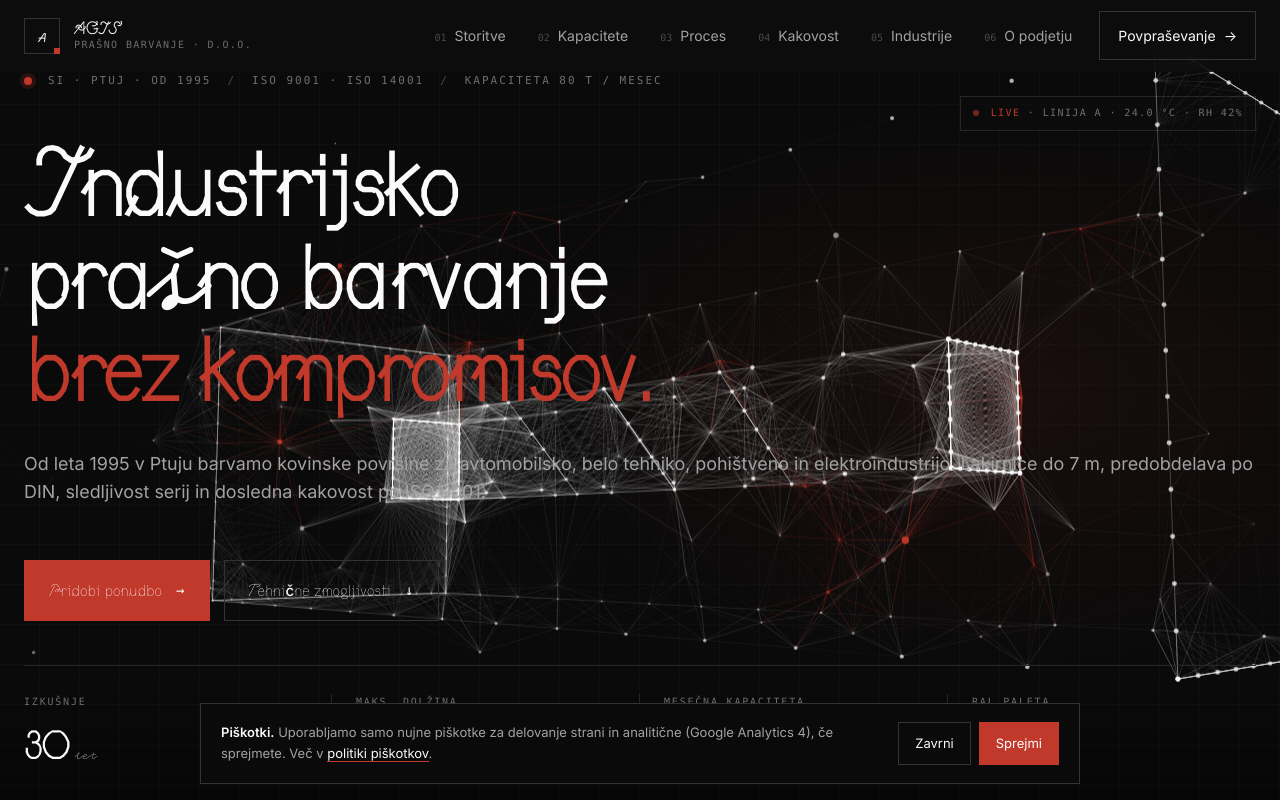
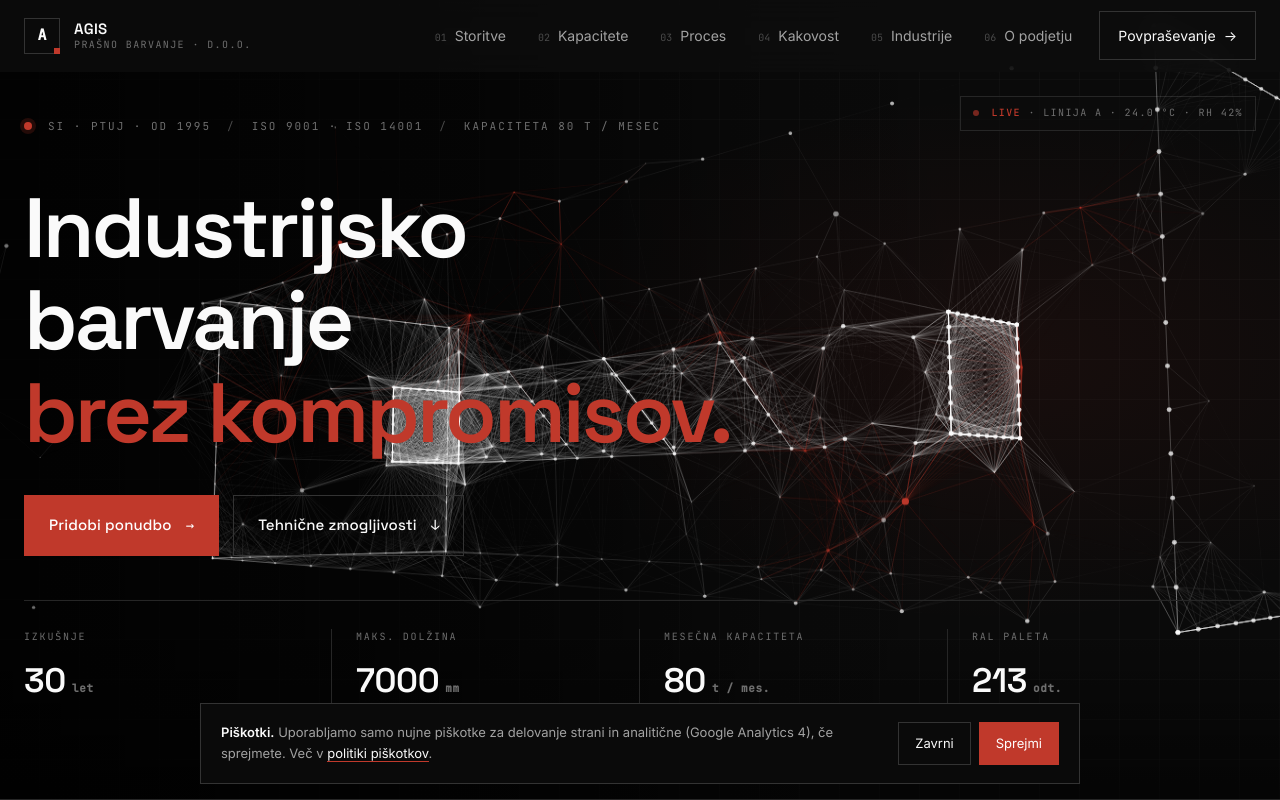
Before and after one commit to soglialucida-afk/industrijsko-barvanje, a website: page index.html in a window 1280 px wide. Shown: the top 800 px of the page. Drawn offline with Linux system fonts and the light colour scheme; animation ran at ten frames a second; a web font is replaced by a local one.

Commit message:
redesign: Space Grotesk + JetBrains Mono fonti, hero layout popravki

```diff
--- a/index.html
+++ b/index.html
@@ -25,13 +25,33 @@
 
 <!-- ========================================================
      SELF-HOSTED FONTS (GDPR skladno — brez zunanjih klicev)
-     Inter            — body / UI text
-     Cirrus Cumulus   — display / headlines (Velvetyne, OFL 1.1)
-     Compagnon        — mono / labels / specs (Velvetyne, OFL 1.1)
+     Space Grotesk   — display / headlines (OFL 1.1)
+     Inter           — body / UI text (OFL 1.1)
+     JetBrains Mono  — mono / labels / specs (OFL 1.1)
      ======================================================== -->
 <style>
 /* ===== SELF-HOSTED FONTS ===== */
 @font-face{
+  font-family:'SpaceGrotesk';
+  src:url('fonts/SpaceGrotesk-Regular.woff2') format('woff2');
+  font-weight:400;font-style:normal;font-display:swap;
+}
+@font-face{
+  font-family:'SpaceGrotesk';
+  src:url('fonts/SpaceGrotesk-Medium.woff2') format('woff2');
+  font-weight:500;font-style:normal;font-display:swap;
+}
+@font-face{
+  font-family:'SpaceGrotesk';
+  src:url('fonts/SpaceGrotesk-SemiBold.woff2') format('woff2');
+  font-weight:600;font-style:normal;font-display:swap;
+}
+@font-face{
+  font-family:'SpaceGrotesk';
+  src:url('fonts/SpaceGrotesk-Bold.woff2') format('woff2');
+  font-weight:700;font-style:normal;font-display:swap;
+}
+@font-face{
   font-family:'Inter';
   src:url('fonts/Inter-Regular.woff2') format('woff2');
   font-weight:400;font-style:normal;font-display:swap;
@@ -47,24 +67,14 @@
   font-weight:600;font-style:normal;font-display:swap;
 }
 @font-face{
-  font-family:'CirrusCumulus';
-  src:url('fonts/CirrusCumulus-Regular.woff2') format('woff2');
+  font-family:'JetBrainsMono';
+  src:url('fonts/JetBrainsMono-Regular.woff2') format('woff2');
   font-weight:400;font-style:normal;font-display:swap;
 }
 @font-face{
-  font-family:'Compagnon';
-  src:url('fonts/Compagnon-Roman.woff2') format('woff2');
-  font-weight:400;font-style:normal;font-display:swap;
-}
-@font-face{
-  font-family:'Compagnon';
-  src:url('fonts/Compagnon-Medium.woff2') format('woff2');
+  font-family:'JetBrainsMono';
+  src:url('fonts/JetBrainsMono-Medium.woff2') format('woff2');
   font-weight:500;font-style:normal;font-display:swap;
-}
-@font-face{
-  font-family:'Compagnon';
-  src:url('fonts/Compagnon-Bold.woff2') format('woff2');
-  font-weight:700;font-style:normal;font-display:swap;
 }
 </style>
 
@@ -104,9 +114,9 @@
   --line:#262626; --line-2:#333;
   --fg:#fafafa; --fg-2:#a3a3a3; --fg-3:#6e6e6e; --fg-4:#4a4a4a;
   --accent:#c0392b; --accent-2:#e85a4a;
-  --display:'CirrusCumulus','Compagnon','Inter','Helvetica Neue',Helvetica,Arial,sans-serif;
+  --display:'SpaceGrotesk','Inter','Helvetica Neue',Helvetica,Arial,sans-serif;
   --body:'Inter','Helvetica Neue',Helvetica,Arial,sans-serif;
-  --mono:'Compagnon',ui-monospace,'SF Mono',Menlo,Consolas,monospace;
+  --mono:'JetBrainsMono',ui-monospace,'SF Mono',Menlo,Consolas,monospace;
   --max:1280px; --gutter:24px;
   --section-y:clamp(80px,12vw,140px);
   --header-h:72px;
@@ -208,6 +218,7 @@ p:last-child{margin-bottom:0}
 .hero-bg{
   position:absolute;inset:0;
   background:
+    linear-gradient(90deg,rgba(0,0,0,.82) 0%,rgba(0,0,0,.55) 38%,rgba(0,0,0,.1) 62%,transparent 78%),
     linear-gradient(180deg,transparent 0%,transparent 78%,rgba(0,0,0,.55) 100%),
     radial-gradient(ellipse 70% 60% at 78% 45%, rgba(192,57,43,.08), transparent 55%),
     repeating-linear-gradient(0deg, transparent 0 39px, rgba(255,255,255,.018) 39px 40px),
@@ -469,15 +480,12 @@ p:last-child{margin-bottom:0}
   display:grid;grid-template-columns:1fr;gap:36px;
   max-width:var(--max);margin:0 auto;
 }
-@media (min-width:1101px){
-  .hero-grid > *:not(.hero-stats):not(.hero-anim){max-width:none}
-}
 .hero-eyebrow{display:flex;align-items:center;gap:16px;font-family:var(--mono);font-size:11px;color:var(--fg-3);letter-spacing:.18em;text-transform:uppercase;flex-wrap:wrap}
 .hero-eyebrow .pulse{width:8px;height:8px;background:var(--accent);border-radius:50%;box-shadow:0 0 0 4px rgba(192,57,43,.18)}
 .hero-eyebrow .sep{color:var(--fg-4)}
 .hero h1{max-width:15ch}
 .hero h1 .accent{color:var(--accent)}
-.hero-lead{max-width:54ch;font-size:clamp(17px,1.4vw,20px);color:var(--fg-2);line-height:1.55}
+.hero-lead{max-width:42ch;font-size:clamp(17px,1.4vw,20px);color:#a8a8a8;line-height:1.55;text-shadow:0 2px 20px rgba(0,0,0,.95),0 0 40px rgba(0,0,0,.7)}
 
 .hero-cta-row{display:flex;flex-wrap:wrap;align-items:center;gap:14px}
 .btn{
@@ -963,15 +971,7 @@ section[id]{scroll-margin-top:calc(var(--header-h) + 16px)}
       <span>Kapaciteta 80 t / mesec</span>
     </p>
 
-    <h1>
-      Industrijsko<br>
-      prašno barvanje<br>
-      <span class="accent">brez kompromisov.</span>
-    </h1>
-
-    <p class="hero-lead">
-      Od leta 1995 v Ptuju barvamo kovinske površine za avtomobilsko, belo tehniko, pohištveno in elektroindustrijo. Lakirnice do 7&nbsp;m, predobdelava po DIN, sledljivost serij in dosledna kakovost po ISO 9001.
-    </p>
+    <h1>Industrijsko<br>barvanje<br><span class="accent">brez kompromisov.</span></h1>
 
     <div class="hero-cta-row">
       <a href="#kontakt" class="btn btn-primary">Pridobi ponudbo <span class="arrow">→</span></a>
@@ -1192,8 +1192,8 @@ section[id]{scroll-margin-top:calc(var(--header-h) + 16px)}
         <div class="cap-row"><span class="cap-row-label">Lakirnica A — višina</span><span class="cap-row-value">2000<span class="u">mm</span></span></div>
         <div class="cap-row"><span class="cap-row-label">Lakirnica B — DxŠxV</span><span class="cap-row-value">3500 × 1500 × 1500<span class="u">mm</span></span></div>
         <div class="cap-row"><span class="cap-row-label">Maks. teža kosa</span><span class="cap-row-value">500<span class="u">kg</span></span></div>
-        <div class="cap-row"><span class="cap-row-label">Peč — temperatura</span><span class="cap-row-value">do 220<span class="u">°C</span></span></div>
-        <div class="cap-row"><span class="cap-row-label">Predobdelava — stopnje</span><span class="cap-row-value">7<span class="u">stopenj</span></span></div>
+        <div class="cap-row"><span class="cap-row-label">Temperatura peči</span><span class="cap-row-value">do 220<span class="u">°C</span></span></div>
+        <div class="cap-row"><span class="cap-row-label">Stopnje predobdelave</span><span class="cap-row-value">7<span class="u">stopenj</span></span></div>
         <div class="cap-row"><span class="cap-row-label">Mesečna kapaciteta</span><span class="cap-row-value">80<span class="u">t / mes.</span></span></div>
         <div class="cap-row"><span class="cap-row-label">Debelina filma</span><span class="cap-row-value">60–120<span class="u">µm</span></span></div>
         <div class="cap-row"><span class="cap-row-label">Standardni rok dobave</span><span class="cap-row-value">5–10<span class="u">del. dni</span></span></div>
@@ -1275,16 +1275,16 @@ section[id]{scroll-margin-top:calc(var(--header-h) + 16px)}
         <span class="label">Kakovost</span>
       </div>
       <div>
-        <h2>Standardi, ki niso le na papirju.</h2>
+        <h2>Standardi, ki ne živijo le na papirju.</h2>
         <p class="intro">Sistem kakovosti je certificiran in revidiran. Vsaka serija nosi sledljivo dokumentacijo, kar je pogoj za delo z avtomobilskimi in elektroindustrijskimi naročniki.</p>
       </div>
     </header>
 
     <div class="q-grid reveal">
       <div class="q-content">
-        <p>Naš QA-protokol pokriva celotno verigo — od vhodne kontrole materiala, parametrov predobdelave, debeline filma in barvne skladnosti do izhodne kontrole pred odpremo.</p>
+        <p>Naš QA-protokol pokriva celotno verigo, vse od vhodne kontrole materiala, parametrov predobdelave, debeline filma in barvne skladnosti do izhodne kontrole pred odpremo.</p>
         <ul class="q-list">
-          <li><span class="k">DFT</span><span class="v">Merjenje debeline filma<small>Elcometer 456 — minimum 3 točke / kos, log po seriji</small></span></li>
+          <li><span class="k">DFT</span><span class="v">Merjenje debeline filma<small>Elcometer 456 - minimum 3 točke / kos, log po seriji</small></span></li>
           <li><span class="k">Adhezija</span><span class="v">Cross-cut test po ISO 2409<small>Periodično testiranje po seriji praška</small></span></li>
           <li><span class="k">Sij</span><span class="v">Glossmeter 60° po ISO 2813<small>Tolerance po dogovoru z naročnikom</small></span></li>
           <li><span class="k">Salt-spray</span><span class="v">Korozijska komora po ISO 9227<small>Po dogovoru, za zahtevne dele (avto, fasade)</small></span></li>
@@ -1305,7 +1305,7 @@ section[id]{scroll-margin-top:calc(var(--header-h) + 16px)}
           <div class="cert-mark iso14">ISO<br>14001</div>
           <div>
             <h4>ISO 14001:2015</h4>
-            <p>Sistem ravnanja z okoljem. Ločeno zbiranje odpadkov, ravnanje s tehnološko vodo.</p>
+            <p>Sistem ravnanja z okoljem. Ločeno zbiranje odpadkov, standardizirano ravnanje s tehnološko vodo.</p>
             <div class="meta">CERT · SI-EM-027 · velja 2026</div>
           </div>
         </div>
@@ -1333,7 +1333,7 @@ section[id]{scroll-margin-top:calc(var(--header-h) + 16px)}
         <span class="label">Industrije</span>
       </div>
       <div>
-        <h2>Komu serijsko dobavljamo.</h2>
+        <h2>Komu serijsko dobavljamo?</h2>
         <p class="intro">Specifični zahtevki različnih panog so vključeni v interne kontrolne plane. V zadnjih treh letih smo izvajali serije za naročnike v Sloveniji, Avstriji, Italiji in na Hrvaškem.</p>
       </div>
     </header>
@@ -1372,7 +1372,7 @@ section[id]{scroll-margin-top:calc(var(--header-h) + 16px)}
       <article class="ref">
         <span class="num">§ 05.06</span>
         <h4>Arhitektura & fasade</h4>
-        <p>Aluminijasti profili, ograje, žaluzije. Qualicoat-skladni postopki na zahtevo.</p>
+        <p>Aluminijasti profili, ograje, žaluzije. Qualicoat - skladni postopki na zahtevo.</p>
         <span class="tag">EXTERIOR</span>
       </article>
       <article class="ref">
@@ -1402,13 +1402,14 @@ section[id]{scroll-margin-top:calc(var(--header-h) + 16px)}
         <span class="label">O podjetju</span>
       </div>
       <div>
-        <h2>30 let v Ptuju, brez sezone počitka.</h2>
+        <h2>30 let na Ptuju.</h2>
         <p class="intro">Družinsko podjetje, ki je naraslo iz ene majhne lakirnice do dveh kapacitetnih linij. Ekipa 24 zaposlenih, večina z več kot 10 leti v sektorju.</p>
       </div>
     </header>
 
     <div class="about reveal">
       <div class="about-text">
+        <p>Na Ptuju že od leta 1995. Predobdelava po DIN, sledljivost serij in dosledna kakovost po ISO 9001.</p>
         <p class="lead">Ena lokacija. Vse pod eno streho. <em>Predobdelava, prašno barvanje in mokra linija</em> — brez zunanjih podizvajalcev za kritične korake.</p>
         <p>To pomeni manj prelaganja, manj logističnih praznih hodov in krajše dejanske čase med ponudbo in odpremo. Tudi kontrola kakovosti ostane interna, kar je razlog, da se naročniki iz avtomobilske in elektroindustrijske branže k nam vračajo serijsko.</p>
         <p>Investiramo letno v opremo in tehnologijo — zadnja investicija je avtomatizacija nanosa praška na velikih okvirjih, kar je skrajšalo cikle za ~22%.</p>
@@ -1431,7 +1432,7 @@ section[id]{scroll-margin-top:calc(var(--header-h) + 16px)}
       <li class="tl-item">
         <div class="tl-year">1995</div>
         <h4>Ustanovitev</h4>
-        <p>Prva lakirnica v Ptuju, 4 zaposleni.</p>
+        <p>Prva lakirnica na Ptuju, 4 zaposleni.</p>
       </li>
       <li class="tl-item">
         <div class="tl-year">2008</div>
@@ -1472,7 +1473,7 @@ section[id]{scroll-margin-top:calc(var(--header-h) + 16px)}
       <aside class="contact-info">
         <div>
           <h3>AGIS, d.o.o.</h3>
-          <p class="lead">Sediti in čakati ali poklicati — odločitev je vaša.</p>
+          <p class="lead">Sediti in čakati ali poklicati. Odločitev je vaša.</p>
         </div>
         <div class="info-block">
           <span class="k">Naslov</span>
```
Also changed, not shown: package.json (added, +19 -0 lines), fonts/JetBrainsMono-Medium.woff2 (added), fonts/JetBrainsMono-Regular.woff2 (added), fonts/SpaceGrotesk-Bold.woff2 (added), fonts/SpaceGrotesk-Medium.woff2 (added), fonts/SpaceGrotesk-Regular.woff2 (added), fonts/SpaceGrotesk-SemiBold.woff2 (added), 2 other files.
